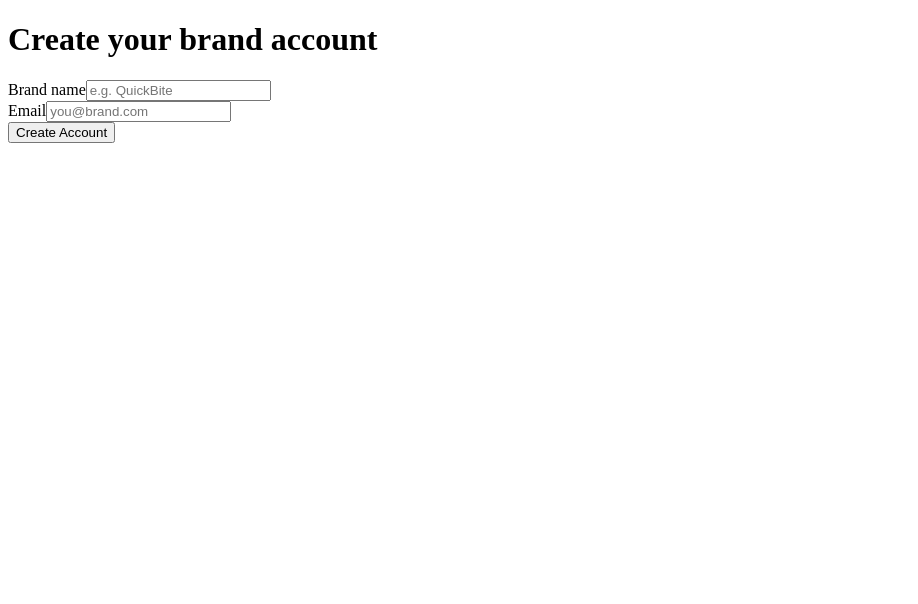
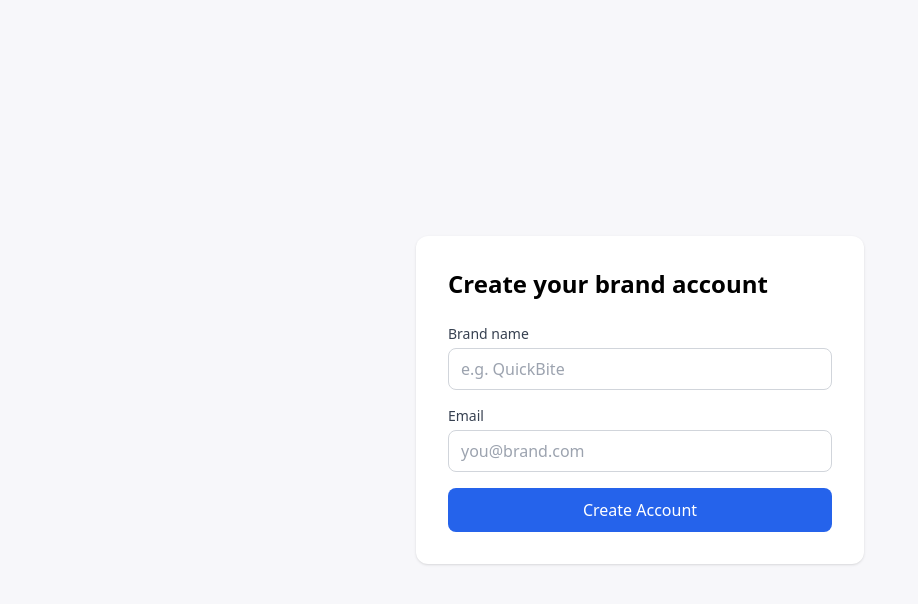
Before and after one commit to prajapatinisha9510-sys/FYDNEX, a Next.js app: page /brand/signup in a window 1280 px wide. Shown: the top 604 px of the page, without its empty margins (0-918 px from the left). Built offline with nearby package versions, Linux system fonts and the light colour scheme.

Commit message:
Add files via upload

```diff
--- /dev/null
+++ b/app/globals.css
@@ -0,0 +1,7 @@
+@tailwind base;
+@tailwind components;
+@tailwind utilities;
+
+body {
+  background: #f7f7fa;
+}
--- /dev/null
+++ b/app/layout.tsx
@@ -0,0 +1,19 @@
+import type { Metadata } from "next";
+import "./globals.css";
+
+export const metadata: Metadata = {
+  title: "Fydnex",
+  description: "A full-funnel campaign marketplace for brands and creators",
+};
+
+export default function RootLayout({
+  children,
+}: Readonly<{
+  children: React.ReactNode;
+}>) {
+  return (
+    <html lang="en">
+      <body>{children}</body>
+    </html>
+  );
+}
--- /dev/null
+++ b/app/page.tsx
@@ -0,0 +1,18 @@
+import Link from "next/link";
+
+export default function Home() {
+  return (
+    <main className="min-h-screen flex flex-col items-center justify-center px-6">
+      <h1 className="text-4xl font-bold mb-3">Fydnex</h1>
+      <p className="text-gray-600 mb-8 text-center max-w-md">
+        A full-funnel campaign marketplace for brands and creators.
+      </p>
+      <Link
+        href="/brand/signup"
+        className="bg-blue-600 text-white px-5 py-2.5 rounded-lg hover:bg-blue-700 transition"
+      >
+        Create a brand account
+      </Link>
+    </main>
+  );
+}
```
